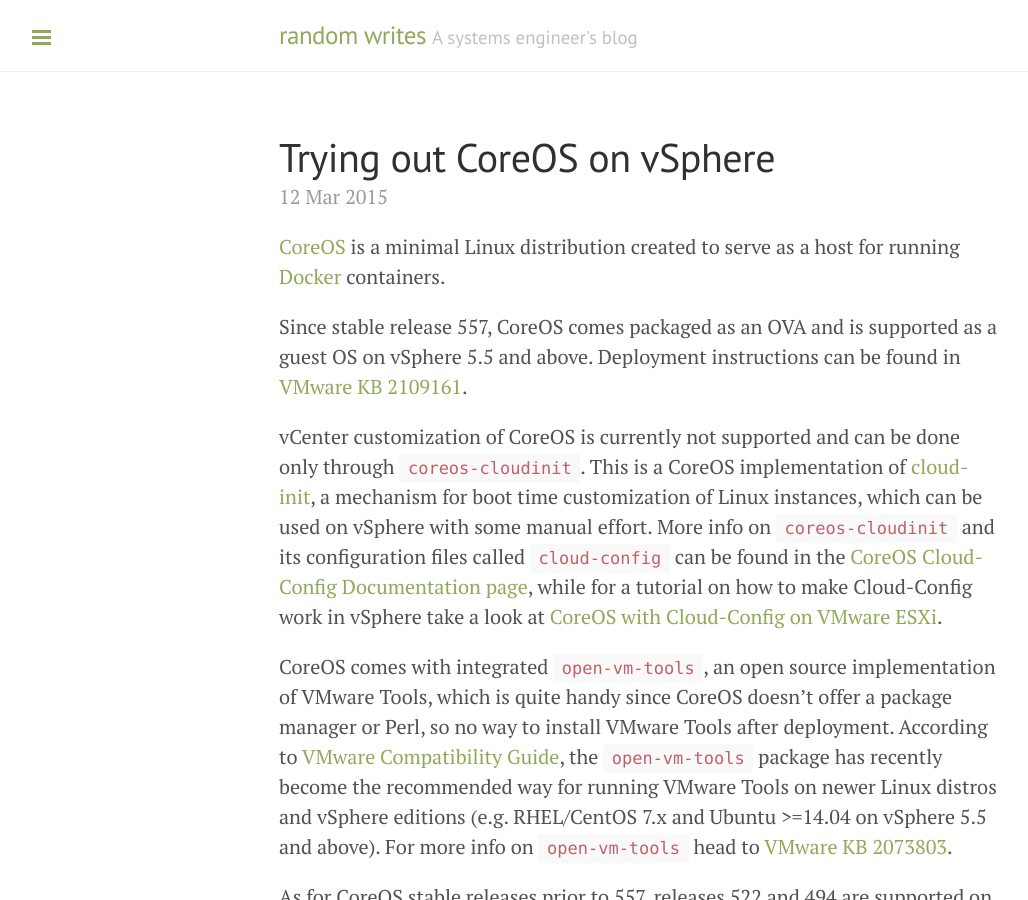
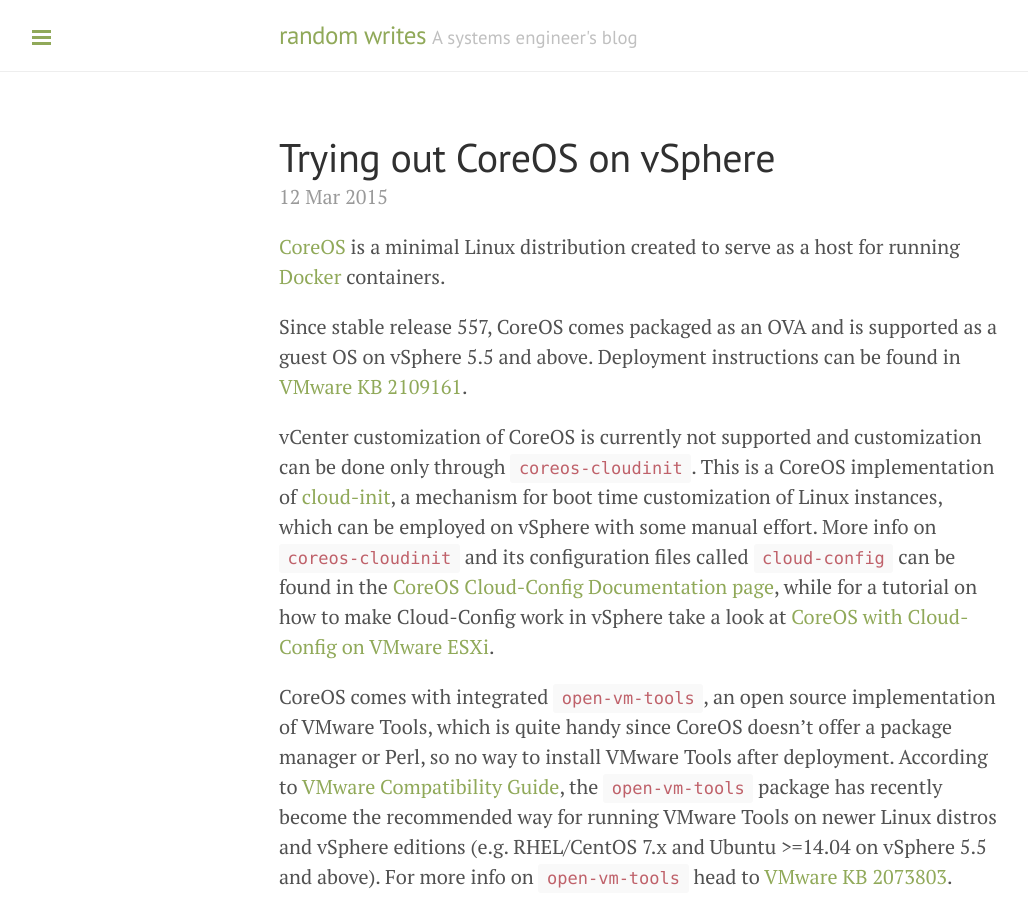
Before and after one commit to nilic/nilic.github.io, a Jekyll site: the page built from _posts/2015-03-12-trying-out-coreos-on-vsphere.md, in a window 1280 px wide and 900 px high. Shown: the whole window, without its empty margins (1-1029 px from the left). Built offline with Jekyll 4.4.1, drawn with Linux system fonts in a browser that asks for light colours; nearby versions of some CDN libraries; Markdown is read by kramdown in place of the engine named in the settings.

Commit message:
corrected a link error in the latest post

```diff
--- a/_posts/2015-03-12-trying-out-coreos-on-vsphere.md
+++ b/_posts/2015-03-12-trying-out-coreos-on-vsphere.md
@@ -8,11 +8,11 @@ title: Trying out CoreOS on vSphere
 
 Since stable release 557, CoreOS comes packaged as an OVA and is supported as a guest OS on vSphere 5.5 and above. Deployment instructions can be found in [VMware KB 2109161](http://kb.vmware.com/kb/2109161).
 
-vCenter customization of CoreOS is currently not supported and can be done only through `coreos-cloudinit`. This is a CoreOS implementation of [cloud-init](http://cloudinit.readthedocs.org/en/latest/), a mechanism for boot time customization of Linux instances, which can be used on vSphere with some manual effort. More info on `coreos-cloudinit` and its configuration files called `cloud-config` can be found in the [CoreOS Cloud-Config Documentation page](https://coreos.com/docs/cluster-management/setup/cloudinit-cloud-config/), while for a tutorial on how to make Cloud-Config work in vSphere take a look at [CoreOS with Cloud-Config on VMware ESXi](http://www.chrismoos.com/2014/05/28/coreos-with-cloud-config-on-vmware-esxi).
+vCenter customization of CoreOS is currently not supported and customization can be done only through `coreos-cloudinit`. This is a CoreOS implementation of [cloud-init](http://cloudinit.readthedocs.org/en/latest/), a mechanism for boot time customization of Linux instances, which can be employed on vSphere with some manual effort. More info on `coreos-cloudinit` and its configuration files called `cloud-config` can be found in the [CoreOS Cloud-Config Documentation page](https://coreos.com/docs/cluster-management/setup/cloudinit-cloud-config/), while for a tutorial on how to make Cloud-Config work in vSphere take a look at [CoreOS with Cloud-Config on VMware ESXi](http://www.chrismoos.com/2014/05/28/coreos-with-cloud-config-on-vmware-esxi).
 
 CoreOS comes with integrated `open-vm-tools`, an open source implementation of VMware Tools, which is quite handy since CoreOS doesn't offer a package manager or Perl, so no way to install VMware Tools after deployment. According to [VMware Compatibility Guide](https://www.vmware.com/resources/compatibility/search.php), the `open-vm-tools` package has recently become the recommended way for running VMware Tools on newer Linux distros and vSphere editions (e.g. RHEL/CentOS 7.x and Ubuntu >=14.04 on vSphere 5.5 and above). For more info on `open-vm-tools` head to [VMware KB 2073803](http://kb.vmware.com/kb/2073803).
 
-As for CoreOS stable releases prior to 557, releases 522 and 494 are supported on vSphere as a [Technical Preview](http://kb.vmware.com/kb/2104303). Since they don't come prepackaged in a format that can be used directly on vSphere, their deployment involves one additional step - converting the downloaded .vmx file to OVF via [OVF Tool](https://developercenter.vmware.com/web/dp/tool/ovf). Check out [VMware KB 2104303](http://kb.vmware.com/kb/2104303) for detailed installation instructions.
+As for CoreOS stable releases prior to 557, releases 522 and 494 are supported on vSphere as a [Technical Preview](http://kb.vmware.com/kb/2015161). Since they don't come prepackaged in a format that can be used directly on vSphere, their deployment involves one additional step - converting the downloaded .vmx file to OVF via [OVF Tool](https://developercenter.vmware.com/web/dp/tool/ovf). Check out [VMware KB 2104303](http://kb.vmware.com/kb/2104303) for detailed installation instructions.
 
 As mentioned before, CoreOS doesn't offer a way to install additional packages directly to the OS, but provides __Toolbox__, which is by default a stock Fedora Docker container that can be used for installing sysadmin tools. Toolbox can be run using `/usr/bin/toolbox`, first execution of which will pull and run the container:
 
```
